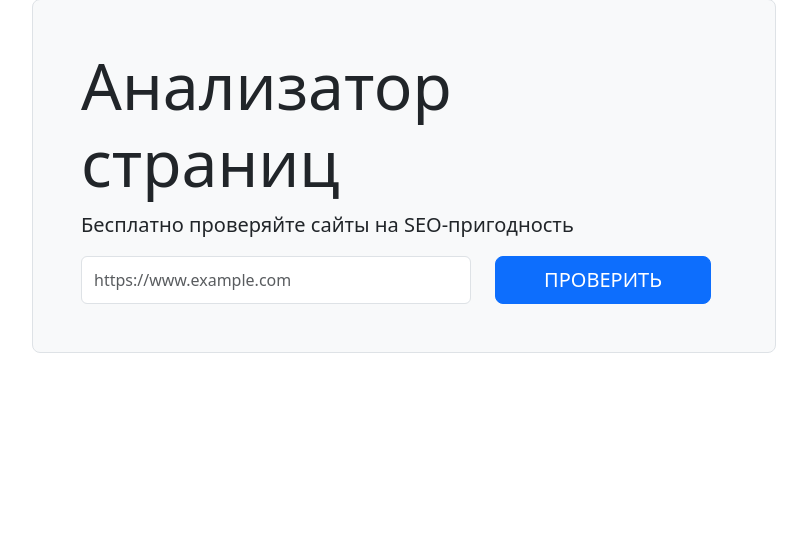
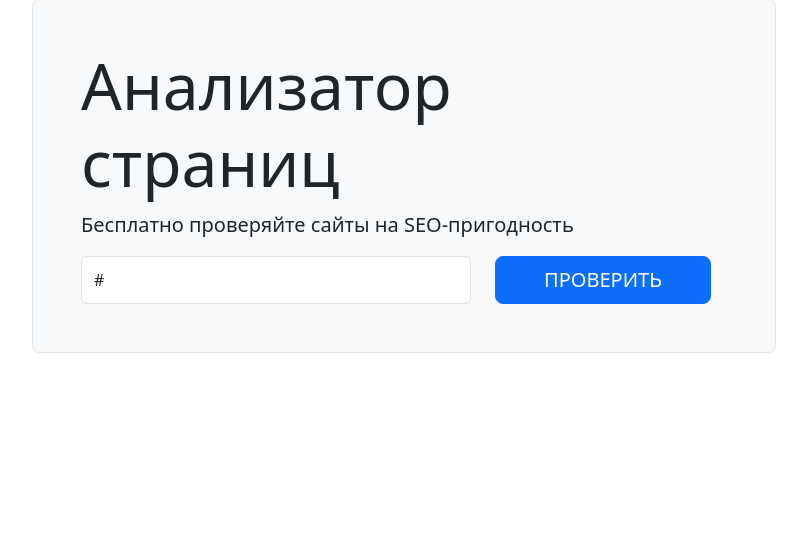
Before and after one commit to nic11371/python-project-83, a Flask app: template page_analyzer/templates/pages/index.html in a window 1280 px wide. Shown: the part 73-617 px from the top of the page, without its empty margins (236-1043 px from the left). Run offline with Flask 3, Linux system fonts and the light colour scheme; the template is opened without the code that fills it: most values are stand-ins (such as "Sample title", 1, 10 or a date in 2020).

Commit message:
fix index>html form input

```diff
--- a/page_analyzer/templates/pages/index.html
+++ b/page_analyzer/templates/pages/index.html
@@ -8,7 +8,7 @@
             <h1 class="display-3">Анализатор страниц</h1>
             <p class="lead">Бесплатно проверяйте сайты на SEO-пригодность</p>
             <form action="{{ url_for('new_record') }}" method="post" class="d-flex justify-content-center" role="search">
-                <input class="form-control me-2" name="url" placeholder="https://www.example.com" required>
+                <input class="form-control me-2" name="url" placeholder="https://www.example.com" required value="{{ url }}">
                 <input class="btn btn-primary btn-lg ms-3 px-5 text-uppercase mx-3" type="submit" value="Проверить">
             </form>
         </div>
```
